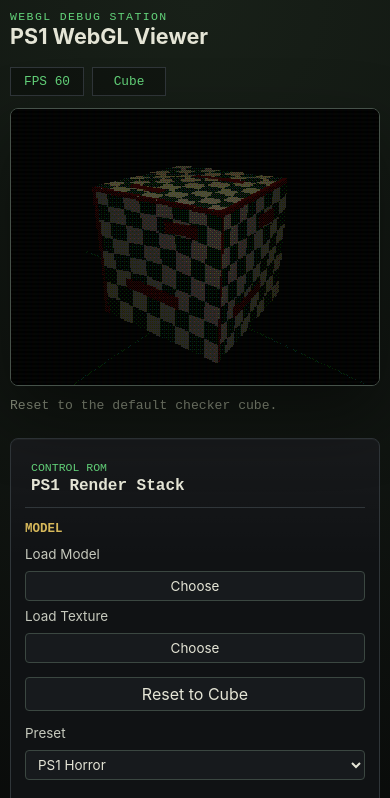
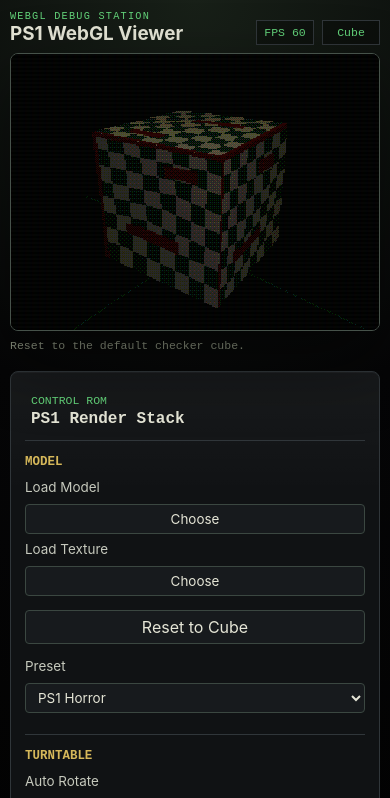
Before and after one commit to wadahiro16/ps1-webgl-viewer, a website built with Vite: page index.html in a window 390 px wide. Shown: the top 798 px of the page. Built offline with nearby package versions, Linux system fonts and the light colour scheme.

Commit message:
Keep mobile viewer fixed while controls scroll

```diff
--- a/src/style.css
+++ b/src/style.css
@@ -306,31 +306,75 @@ select {
 }
 
 @media (max-width: 980px) {
+  html,
+  body {
+    height: 100%;
+    overflow: hidden;
+  }
+
   .app-shell {
+    height: 100dvh;
+    min-height: 100dvh;
     grid-template-columns: 1fr;
+    grid-template-rows: auto minmax(0, 1fr);
+    overflow: hidden;
+    padding-bottom: max(10px, env(safe-area-inset-bottom));
+  }
+
+  .stage-shell {
+    position: relative;
+    z-index: 2;
+    grid-template-rows: auto auto auto;
+    gap: 8px;
   }
 
   .control-panel {
+    min-height: 0;
     max-height: none;
+    overflow-y: auto;
+    overscroll-behavior: contain;
+    -webkit-overflow-scrolling: touch;
   }
 
   .viewer-frame {
-    width: 100%;
+    width: min(100%, calc(52dvh * 4 / 3));
   }
 }
 
 @media (max-width: 620px) {
   .app-shell {
+    gap: 10px;
     padding: 10px;
+    padding-bottom: max(10px, env(safe-area-inset-bottom));
   }
 
   .viewer-header {
-    align-items: start;
-    flex-direction: column;
+    align-items: end;
+    flex-direction: row;
+    gap: 10px;
+  }
+
+  .eyebrow {
+    font-size: 0.64rem;
+  }
+
+  .viewer-header h1 {
+    font-size: 1.18rem;
   }
 
   .status-strip {
-    justify-content: start;
+    flex: 0 0 auto;
+    justify-content: end;
+    font-size: 0.72rem;
+  }
+
+  .status-strip span {
+    min-width: 58px;
+    padding: 5px 7px;
+  }
+
+  .status-line {
+    font-size: 0.72rem;
   }
 
   .control-row {
```
